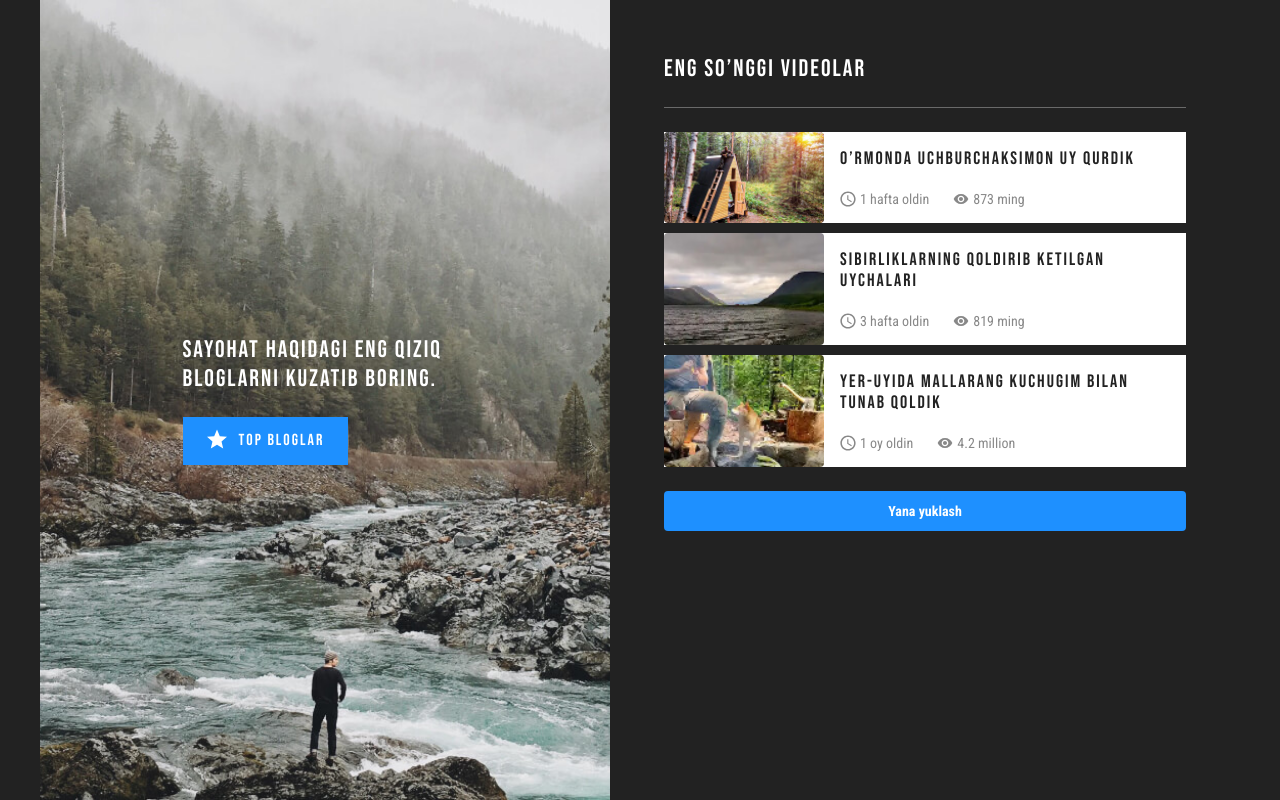
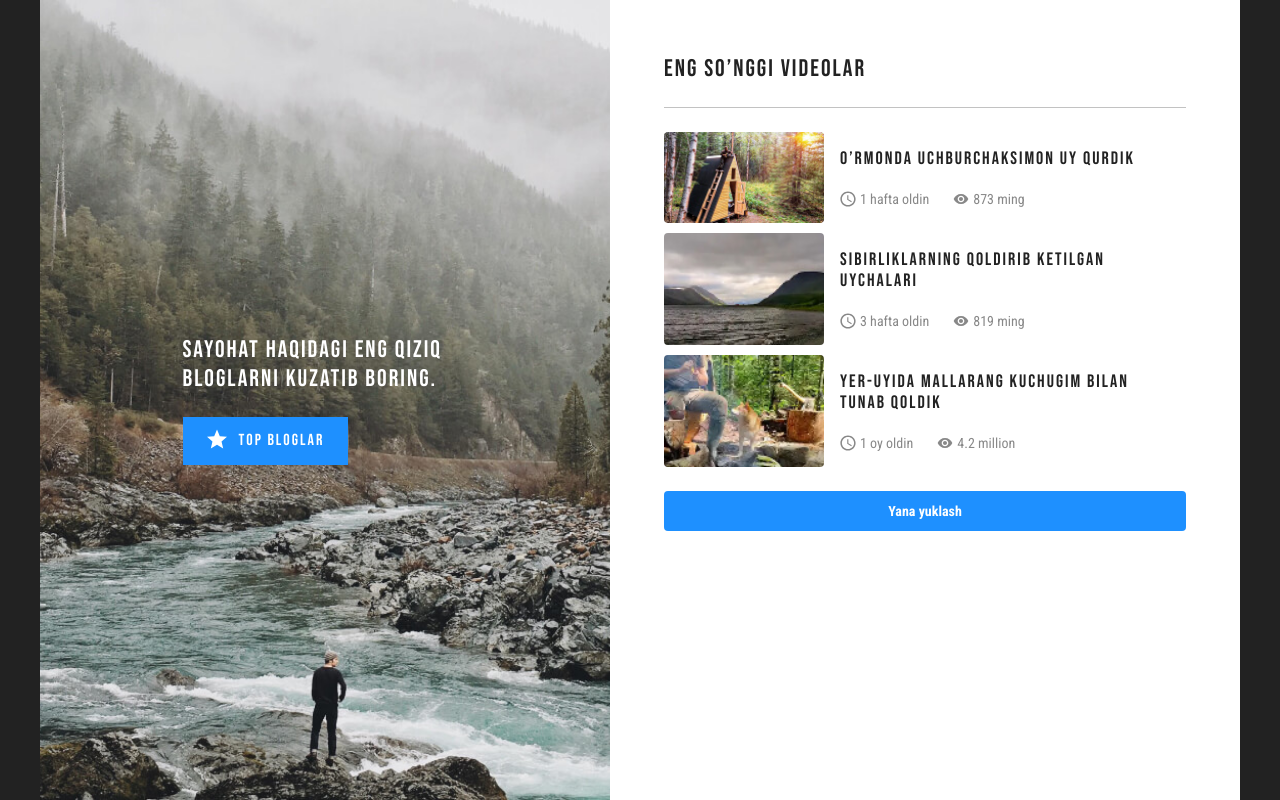
Before and after one commit to ozodbekqurbanbayev/ozodbek-articles, a plain HTML site: page index.html in a window 1280 px wide. Drawn offline with Linux system fonts and the light colour scheme.

Commit message:
add section fon

```diff
--- a/css/styles.css
+++ b/css/styles.css
@@ -130,6 +130,7 @@ padding: 12px 24px;
   width: 100%;
   max-width: 600px;
   padding: 54px;
+  background-color: #fff;
 }
 .latest-videos-heading {
   margin-top: 0;
@@ -140,7 +141,7 @@ padding: 12px 24px;
   font-family: 'Bebas Neue', sans-serif;
   letter-spacing: 2px;
   text-transform: uppercase;
-  color: #fff;
+  color: #222;
 }
 .latest-videos-divider {
   border: 0;
```
